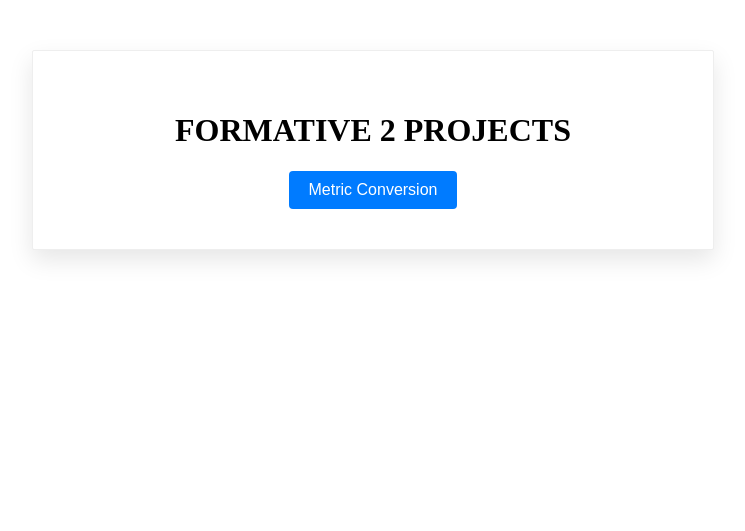
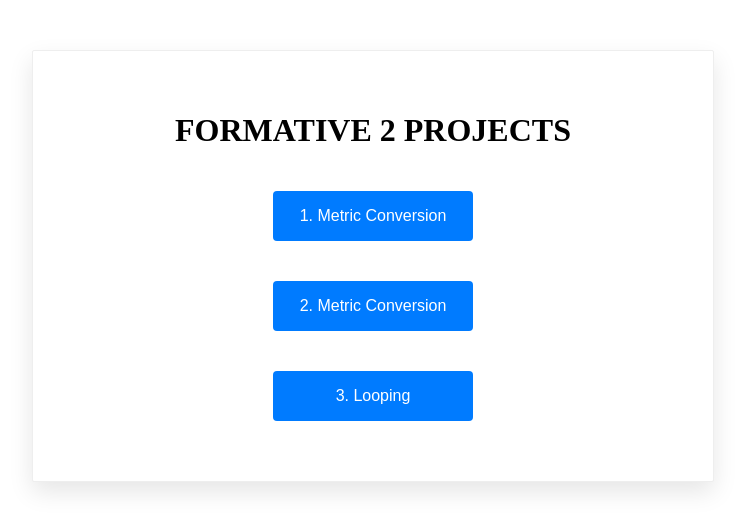
Before and after one commit to NozasJ/ADET, a PHP site: page / in a window 1280 px wide. Shown: the top 531 px of the page, without its empty margins (267-1012 px from the left). Run offline with PHP 8.4, Linux system fonts and the light colour scheme.

Commit message:
Update index.php

```diff
--- a/fa2/index.php
+++ b/fa2/index.php
@@ -24,22 +24,27 @@
 button{
     background-color: #007BFF;
     color: white;
+    width: 200px;
+    height: 50px;
     padding: 10px 20px;
     border: none;
     border-radius: 4px;
     cursor: pointer;
     font-size: 16px;
+    padding: 10px 20px;
+    margin: 20px;
 }
 button:hover{
     background-color: #0056b3;
-    s
 }
 
 </style>
 <body>
     <div class = "container">
         <h1> FORMATIVE 2 PROJECTS </h1>
-        <a href = "MetricConver.php"><button> Metric Conversion</button></a>
+        <a href = "MetricConver.php"><button> 1. Metric Conversion</button></a>
+        <a href = "MetricConver.php"><button> 2. Metric Conversion</button></a>
+        <a href = "Numbers.php"><button> 3. Looping</button></a>
     </div>
 </body>
 </html>
```
